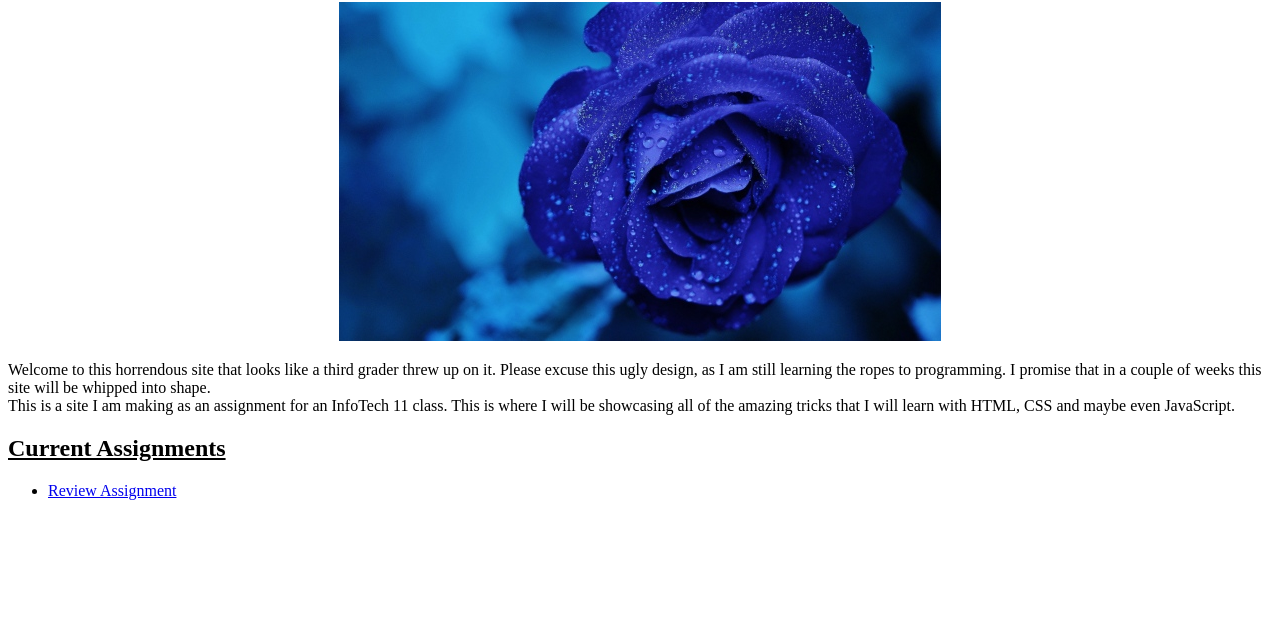
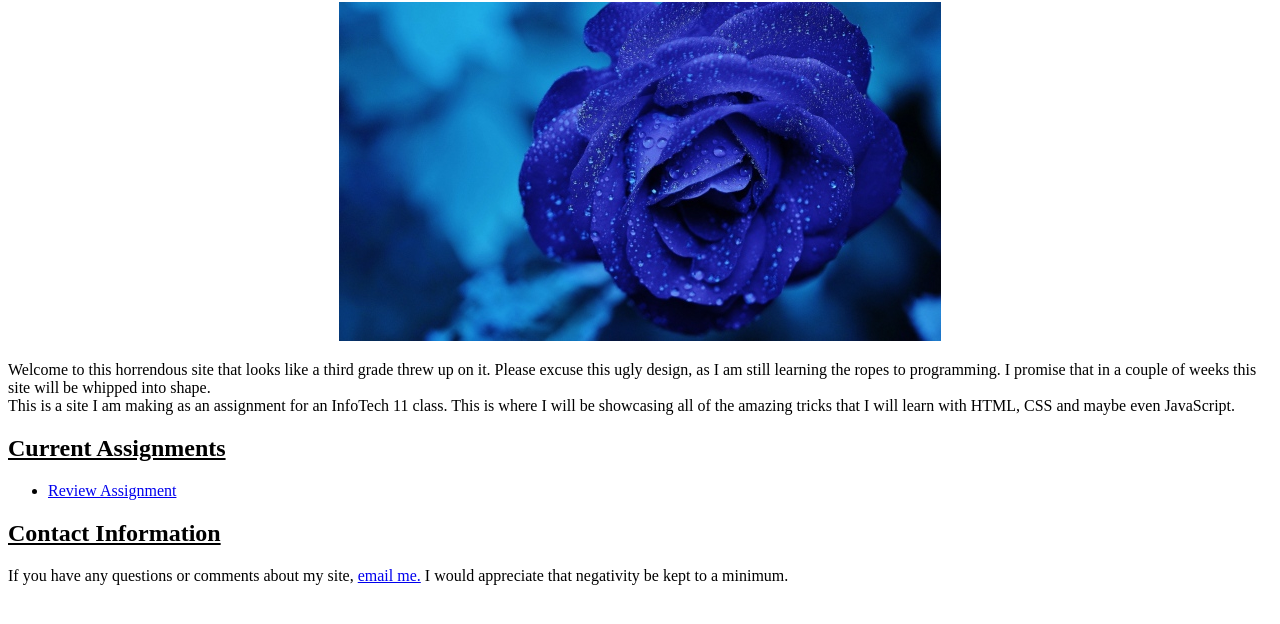
Before and after one commit to khushybrarweb/Khushy_Web, a plain HTML site: page index.html in a window 1280 px wide. Shown: the part 78-702 px from the top of the page. Drawn offline with Linux system fonts and the light colour scheme.

Commit message:
description of the change

```diff
--- a/index.html
+++ b/index.html
@@ -11,7 +11,7 @@
         </center>
         <p>
             Welcome to this horrendous site that looks like a third
-            grader threw up on it. Please excuse this ugly design, as
+            grade threw up on it. Please excuse this ugly design, as
             I am still learning the ropes to programming. I promise that
             in a couple of weeks this site will be whipped into shape.
             <br>
@@ -22,7 +22,15 @@
         </p>
         <h2> <u> Current Assignments </u> </h2>
         <ul>
-            <li> <a href="review.html"> Review Assignment </a></li>
+            <li>
+                <a href="review.html"> Review Assignment </a>
+            </li>
         </ul>
+        <h2> <u> Contact Information </u> </h2>
+        <p>
+            If you have any questions or comments about my site, <a href="mailto:kbrar003@gmail.com">email me.</a> I would appreciate that negativity be kept to a minimum.
+        </p>
+
+
     </body>
 </html>
```
